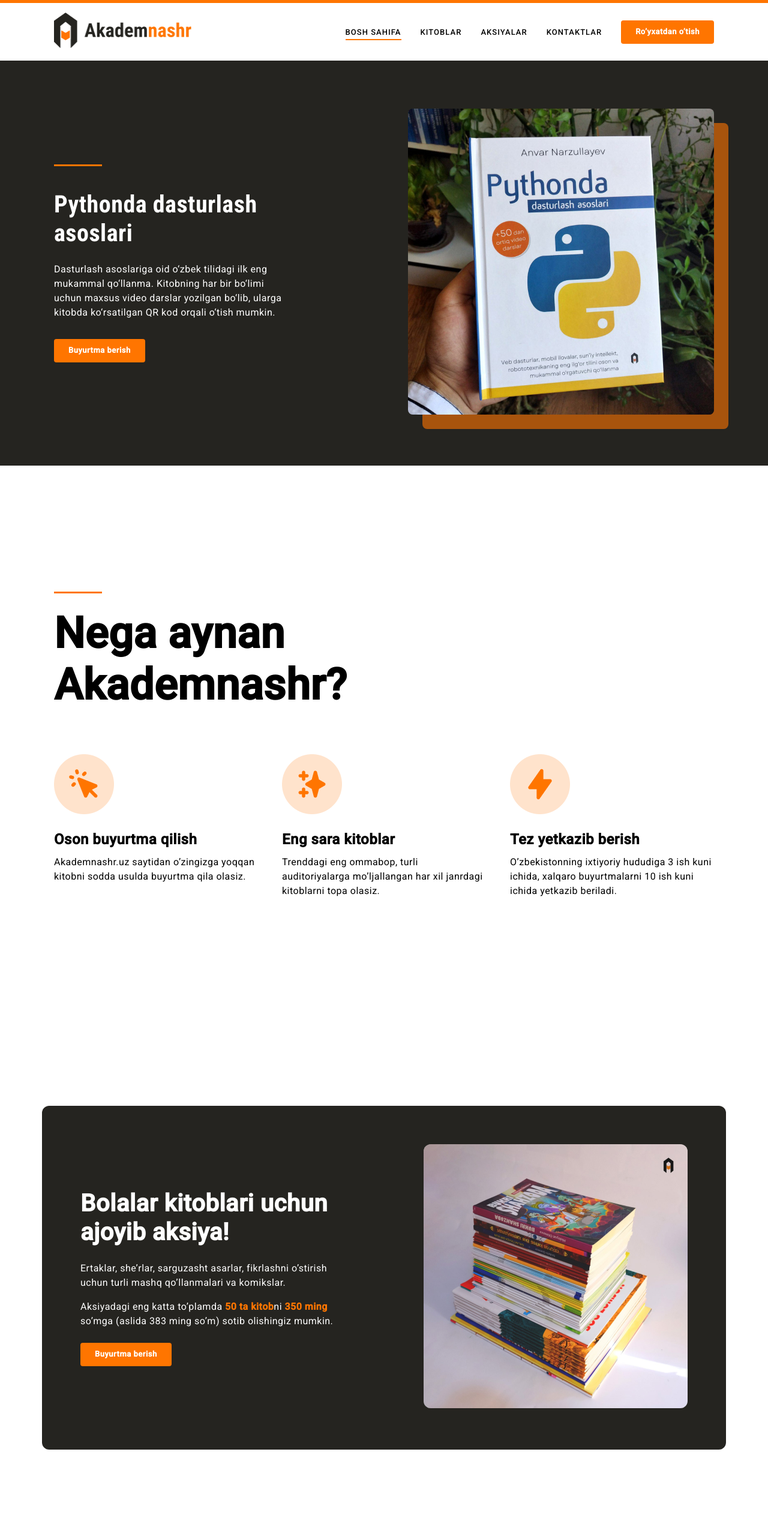
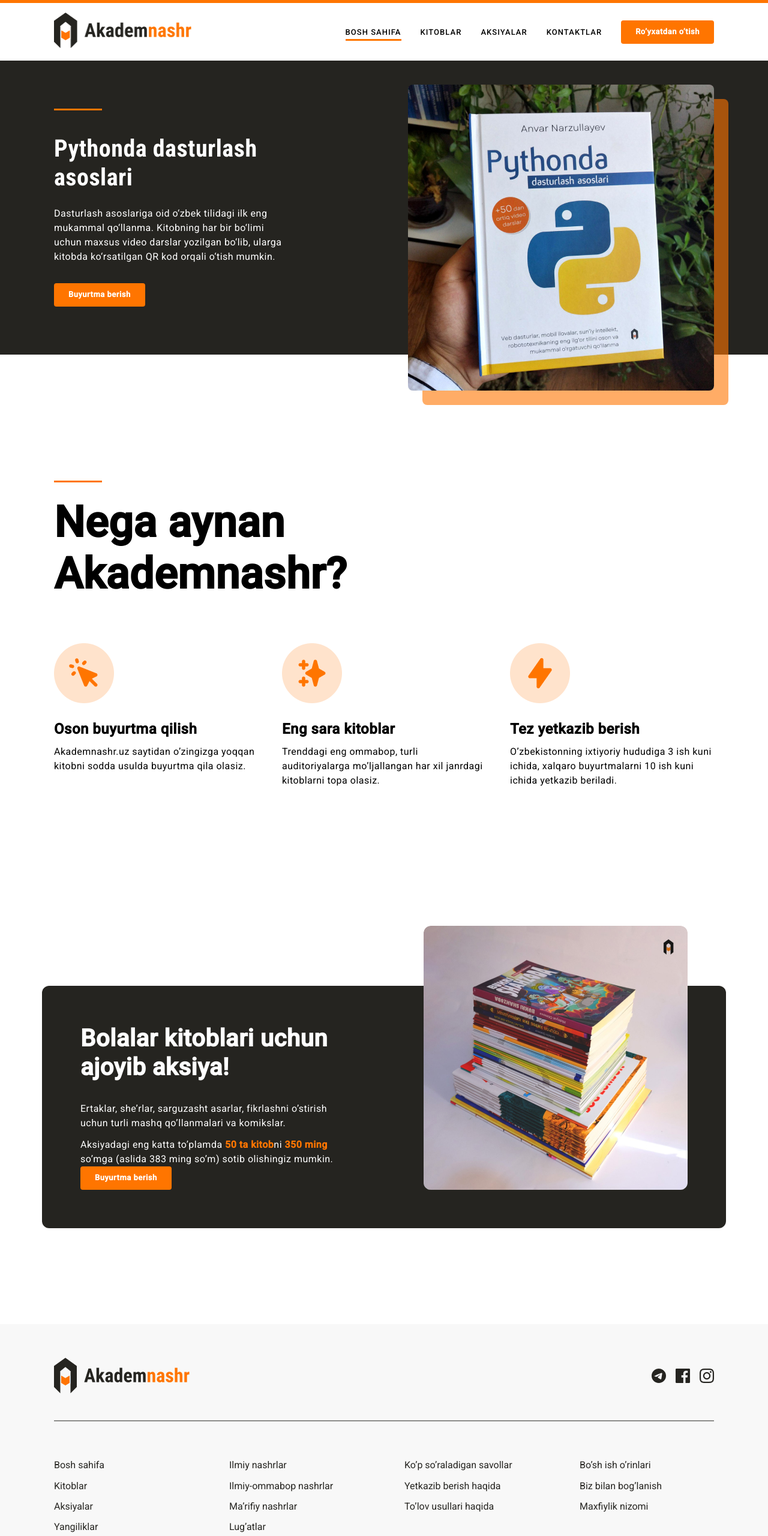
Before and after one commit to XAYITBOYEV008/Akadem-Nashr, a plain HTML site: page index.html in a window 1280 px wide. Shown: the top 2560 px of the page at 60% size. Drawn offline with Linux system fonts and the light colour scheme.

Commit message:
box shadov

```diff
--- a/css/style.css
+++ b/css/style.css
@@ -31,12 +31,12 @@
 
 * {
   font-family: "Roboto", sans-serif, serif;
-  /* keyinchalik tushunib olamiz */
   box-sizing: border-box;
+  scroll-behavior: smooth;
 }
 
 .container {
-  width: 1 00%;
+  width: 100%;
   max-width: 1140px;
   margin: 0 auto;
   padding: 0 20px;
@@ -44,10 +44,6 @@
 
 .list-none {
   list-style: none;
-}
-
-.site-logo {
-  transition: opacity 0.5s ease;
 }
 
 .orange-line {
@@ -58,6 +54,10 @@
   margin: 0;
 }
 
+.site-logo {
+  transition: opacity 0.5s ease;
+}
+
 .site-logo:hover {
   opacity: 0.8;
 }
@@ -66,19 +66,20 @@
   opacity: 0.6;
 }
 
-.active {
-  border-bottom: 2px solid #FF7500;
+.site-header .active {
+  border-bottom: 3px solid #FF7500;
 }
 
 .site-header {
   background-color: #fff;
-
-
   border-top: 5px solid #FF7500;
   padding: 16px 0;
+  position: sticky;
+  top: 0;
+  z-index: 100;
 }
 
-.header {
+.header-container {
   display: flex;
   justify-content: space-between;
   align-items: center;
@@ -87,7 +88,6 @@
 .site-header-nav {
   display: flex;
   align-items: center;
-
 }
 
 .site-header-list {
@@ -111,8 +111,7 @@
   text-transform: uppercase;
   color: #000;
   text-decoration: none;
-  transition: color 0.5s ease,
-    opacity 0.5s ease;
+  transition: color 0.5s ease, opacity 0.5s ease;
   padding: 4px 0;
 }
 
@@ -154,6 +153,15 @@
   display: flex;
   justify-content: space-between;
   align-items: center;
+  position: relative;
+}
+
+.hero-img {
+  border-radius: 8px;
+  position: absolute;
+  right: 20px;
+  top:  -40px;
+  box-shadow: 24px 24px 0 0 #FF750099;
 }
 
 .hero-line {
@@ -165,10 +173,6 @@
   color: #fff;
 }
 
-.hero-section img {
-  border-radius: 8px;
-  box-shadow: 24px 24px 0px 0px #FF750099;
-}
 
 
 
@@ -177,7 +181,6 @@
   font-size: 40px;
   font-weight: 700;
   line-height: 48px;
-
   letter-spacing: 0.5px;
   margin-top: 0;
   margin-bottom: 24px;
@@ -213,8 +216,7 @@
 .feature-list {
   display: flex;
   padding: 0;
-  margin-top: 0;
-
+  margin: 0;
 }
 
 .feature {
@@ -258,13 +260,16 @@
   display: flex;
   justify-content: space-between;
   align-items: center;
-
   padding: 64px;
   border-radius: 12px;
+  position: relative;
 }
 
-.sale img {
+.sale-img {
   border-radius: 12px;
+  position: absolute;
+  right: 64px;
+  bottom: 64px;
 }
 
 .sale-content {
@@ -278,7 +283,8 @@
   letter-spacing: 0.5px;
   font-size: 40px;
   margin-top: 0;
-  margin-bottom: 24px;
+  margin-bottom:}
+  24px;
 }
 
 .sale-desc {
@@ -290,6 +296,7 @@
   font-size: 16px;
   line-height: 24px;
   letter-spacing: 0.5px;
+  margin-top: 0;
   margin-bottom: 12px;
 }
 
@@ -316,8 +323,8 @@
 
 .footer-top-list {
   display: flex;
-  gap: 16px;
   padding: 0;
+  margin: 0px;
 }
 
 .footer-top-list li {
@@ -336,13 +343,12 @@
 
 .footer-bottom {
   display: flex;
-
 }
 
 .footer-bottom-list {
   padding: 0;
+  margin-top: 0;
   margin-bottom: 0;
-  margin-top: 0;
   width: 224px;
   margin-right: 68px;
 }
--- a/index.html
+++ b/index.html
@@ -11,17 +11,17 @@
 
 <body>
   <!-- Saytning shapkasi -->
-  <header class="site-header ">
-    <div class="header container">
+  <header class="site-header">
+    <div class="header-container container">
       <a href="index.html" class="site-logo">
         <img src="./img/logo.png" alt="Akadem Nashr" width="230" height="60">
       </a>
       <nav class="site-header-nav">
         <ul class="list-none site-header-list">
           <li class="sitenav-list-item"><a class="sitenav-link active" href="index.html">Bosh sahifa</a></li>
-          <li class="sitenav-list-item"><a class="sitenav-link" href="#">Kitoblar</a></li>
-          <li class="sitenav-list-item"><a class="sitenav-link" href="#">Aksiyalar</a></li>
-          <li class="sitenav-list-item"><a class="sitenav-link" href="#">Kontaktlar</a></li>
+          <li class="sitenav-list-item"><a class="sitenav-link" href="#books">Kitoblar</a></li>
+          <li class="sitenav-list-item"><a class="sitenav-link" href="#aksiyaku">Aksiyalar</a></li>
+          <li class="sitenav-list-item"><a class="sitenav-link" href="#kontaktlarku">Kontaktlar</a></li>
         </ul>
         <a href="#" class="main-link">Ro’yxatdan o’tish</a>
       </nav>
@@ -31,7 +31,7 @@
   <!-- Saytning asosiy qismi -->
   <main>
     <!-- Hero Section -->
-    <section class="hero-section  ">
+    <section class="hero-section" id="aksiyaku">
       <div class="hero-container container">
         <div class="hero-content">
           <hr class="orange-line hero-line">
@@ -42,16 +42,12 @@
             video darslar yozilgan bo‘lib, ularga kitobda ko‘rsatilgan QR kod orqali o‘tish mumkin.</p>
           <a href="#" class="main-link">Buyurtma berish</a>
         </div>
-        <div>
-          <img src="./img/python-book.jpg" alt="Kitob" width="510" height="510"webkit-box-shadow: 20px 25px 5px -1px rgba(0,0,0,0.75);
-          moz-box-shadow: 20px 25px 5px -1px rgba(0,0,0,0.75);
-          box-shadow: 20px 25px 5px -1px rgba(0,0,0,0.75);>
-        </div>
+        <img class="hero-img" src="./img/python-book.jpg" alt="Kitob" width="510" height="510">
       </div>
     </section>
 
     <!-- Features section -->
-    <section class="feature-section ">
+    <section class="feature-section" id="books">
       <div class="container">
         <hr class="orange-line feature-line">
         <h2 class="feature-title">Nega aynan <br>Akademnashr?</h2>
@@ -80,7 +76,7 @@
     </section>
 
     <!-- Sale Section -->
-    <section class="sale ">
+    <section class="sale">
       <div class="sale-container container">
         <div class="sale-content">
           <h2 class="sale-title">Bolalar kitoblari uchun ajoyib aksiya!</h2>
@@ -94,15 +90,14 @@
           </div>
           <a href="#" class="main-link">Buyurtma berish</a>
         </div>
-        <div>
-          <img src="./img/sale-img.jpg" alt="Kitob">
-        </div>
+        <img class="sale-img" src="./img/sale-img.jpg" alt="Kitob" width="440"
+        height="440">
       </div>
     </section>
   </main>
 
   <!-- Saytni podvali -->
-  <footer class="site-footer ">
+  <footer class="site-footer" id="kontaktlarku">
     <div class="container">
       <div class="footer-top">
         <a href="index.html" class="site-logo">
@@ -129,7 +124,7 @@
           <li><a class="footer-link" href="#">Yangiliklar</a></li>
           <li><a class="footer-link" href="#">Kontaktlar</a></li>
         </ul>
-        <ul class="list-none  footer-bottom-list">
+        <ul class="list-none footer-bottom-list">
           <li><a class="footer-link" href="#">Ilmiy nashrlar</a></li>
           <li><a class="footer-link" href="#">Ilmiy-ommabop nashrlar</a></li>
           <li><a class="footer-link" href="#">Ma’rifiy nashrlar</a></li>
```
